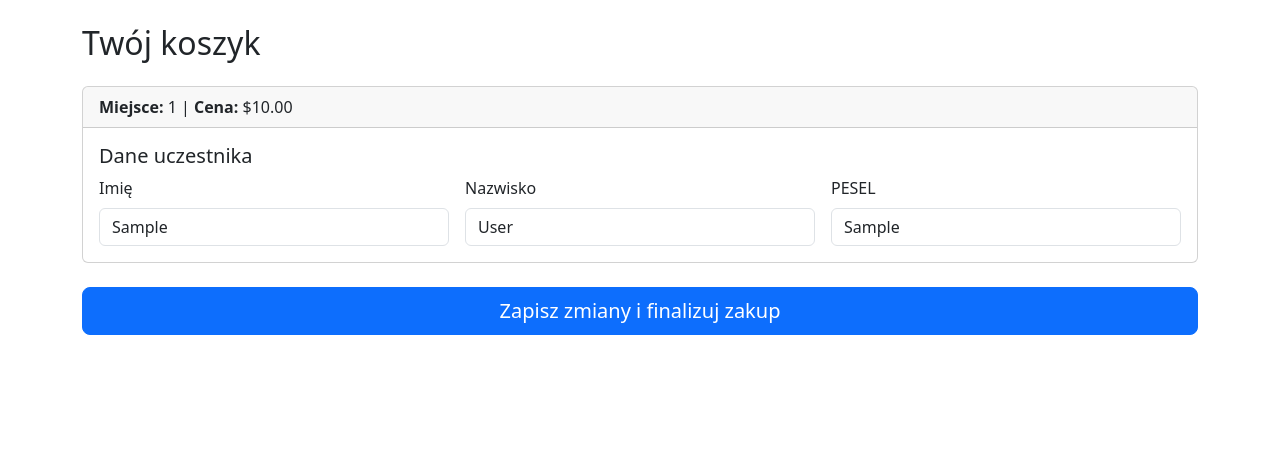
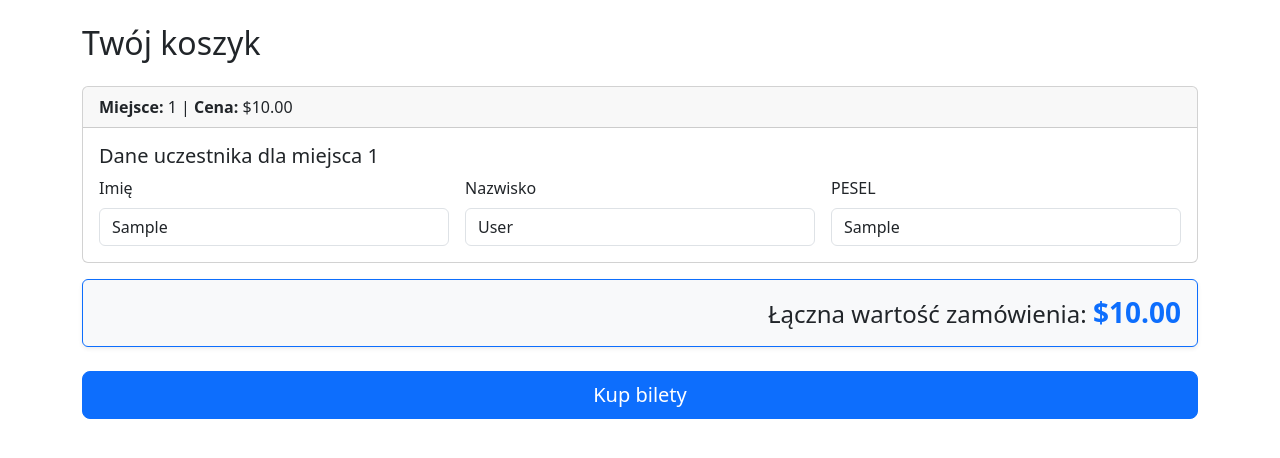
Before and after one commit to PatrykBlacha/System-do-rezerwacji-bilet-w, a Django app: page /cart/ in a window 1280 px wide. Shown: the part 56-514 px from the top of the page. Run offline with Django 5.2, Linux system fonts and the light colour scheme; a user stored in the database is signed in; tables that the repository leaves empty hold one stand-in row (values such as "Sample post"); parts of the project's set-up code (start-up, migrations or seed data) failed here and were passed over.

Commit message:
html changes

```diff
--- a/tickets_system/tickets_app/templates/tickets_app/cart.html
+++ b/tickets_system/tickets_app/templates/tickets_app/cart.html
@@ -14,7 +14,7 @@
                     <strong>Miejsce:</strong> {{ detail.ticket.seat }} | <strong>Cena:</strong> ${{ detail.ticket.price }}
                 </div>
                 <div class="card-body">
-                    <h5 class="card-title">Dane uczestnika</h5>
+                    <h5 class="card-title">Dane uczestnika dla miejsca {{ detail.ticket.seat }}</h5> {# Dodany numer miejsca dla czytelności #}
                     <div class="row g-3">
                         <div class="col-md-4">
                             <label for="first_name_{{ detail.participant.id }}" class="form-label">Imię</label>
@@ -33,8 +33,16 @@
             </div>
         {% endfor %}
 
-        <div class="d-grid gap-2 mt-4">
-            <button type="submit" class="btn btn-primary btn-lg">Zapisz zmiany i finalizuj zakup</button>
+        <div class="card mb-4 bg-light shadow-sm border-primary">
+            <div class="card-body text-end">
+                <h4 class="card-title mb-0 text-dark">Łączna wartość zamówienia: <strong class="text-primary fs-3">${{ total }}</strong></h4>
+            </div>
+        </div>
+
+        <div class="d-grid gap-2 mb-5">
+            <button type="submit" class="btn btn-primary btn-lg" onclick="return confirm('Dane osobowe muszą być zgodne z osobą wchodzącą na wydarzenie.\nCzy na pewno chcesz kontynuować zakup?');">
+                Kup bilety
+            </button>
         </div>
     </form>
 {% else %}
```
Also changed, not shown: tickets_system/tickets_app/templates/tickets_app/index.html (+2 -5 lines).
